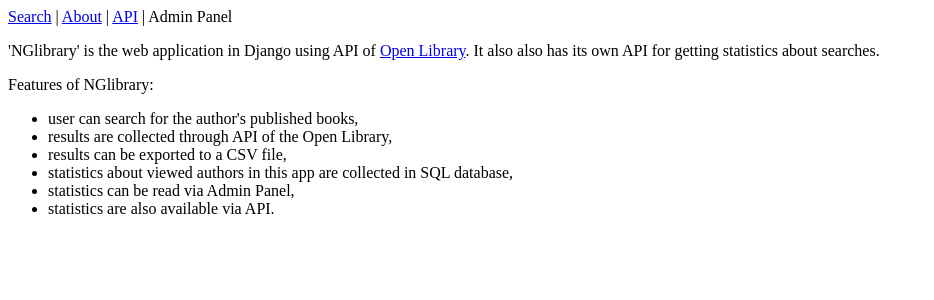
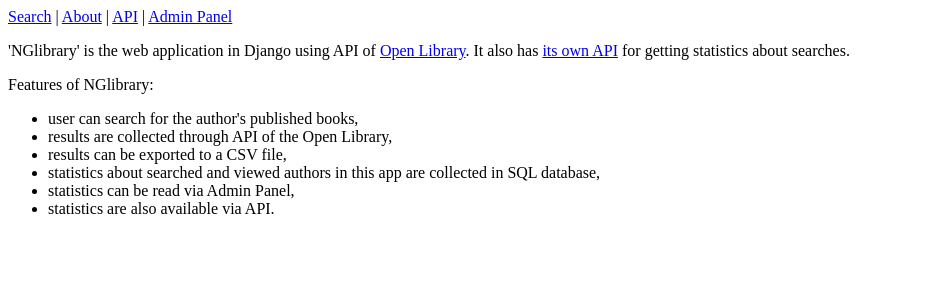
Before and after one commit to robrach/nglibrary, a Django app: page /about/ in a window 1280 px wide. Shown: the top 300 px of the page, without its empty margins (0-934 px from the left). Run offline with Django 4.2, Linux system fonts and the light colour scheme.

Commit message:
Templates update (links and frontend contents).

```diff
--- a/searcher/templates/searcher/about.html
+++ b/searcher/templates/searcher/about.html
@@ -8,14 +8,16 @@
 {% include "searcher/links.html" %}
 <p>'NGlibrary' is the web application in Django using API of
     <a href="https://openlibrary.org/" target="_blank">Open Library</a>.
-    It also also has its own API for getting statistics about searches.
+    It also has
+    <a href="{% url 'searcher:API' %}">its own API</a>
+     for getting statistics about searches.
 </p>
 Features of NGlibrary:
 <ul>
     <li>user can search for the author's published books,</li>
     <li>results are collected through API of the Open Library,</li>
     <li>results can be exported to a CSV file,</li>
-    <li>statistics about viewed authors in this app are collected in SQL database,</li>
+    <li>statistics about searched and viewed authors in this app are collected in SQL database,</li>
     <li>statistics can be read via Admin Panel,</li>
     <li>statistics are also available via API.</li>
 </ul>
--- a/searcher/templates/searcher/links.html
+++ b/searcher/templates/searcher/links.html
@@ -1,4 +1,4 @@
 <a href="{% url 'searcher:home' %}">Search</a> |
 <a href="{% url 'searcher:about' %}">About</a> |
 <a href="{% url 'searcher:API' %}">API</a> |
-Admin Panel
+<a href="/admin/searcher/author/">Admin Panel</a>
--- a/searcher/views.py
+++ b/searcher/views.py
@@ -88,7 +88,7 @@ def count_view_for_the_author(author_key, author_info):
 
 class AuthorsViewSet(viewsets.ModelViewSet):
     """
-    API endpoint that allows to get all viewed authors.
+    API endpoint that allows to get all searched authors.
     """
     queryset = Author.objects.all().order_by('-view_count')
     serializer_class = AuthorSerializer
```
Also changed, not shown: searcher/templates/searcher/API.html (+8 -6 lines).
